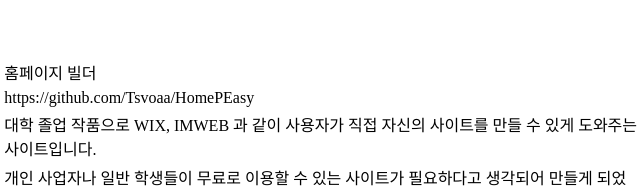
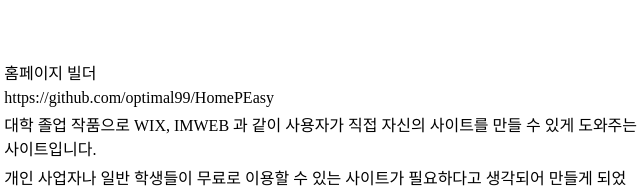
Before and after one commit to PienHEK/PienHEK.github.io, a plain HTML site: page index.html in a window 1280 px wide. Shown: the part 4899-5091 px from the top of the page, 319-959 px from the left. Drawn offline with Linux system fonts and the light colour scheme; a web font is replaced by a local one.

Commit message:
fix: HomePEazy git url 변경

```diff
--- a/index.html
+++ b/index.html
@@ -229,7 +229,7 @@
                             <img class="prj-img" src="asset/img/prjimg/HomePEasy/prjneople.png" />
                             <div class = "content">
                                 <p>홈페이지 빌더</p>
-                                <a href="https://github.com/Tsvoaa/HomePEasy">https://github.com/Tsvoaa/HomePEasy</a>
+                                <a href="https://github.com/optimal99/HomePEasy">https://github.com/optimal99/HomePEasy</a>
                                 <p>대학 졸업 작품으로 WIX, IMWEB 과 같이 사용자가 직접 자신의 사이트를 만들 수 있게 도와주는 사이트입니다.</p>
                                 <p>개인 사업자나 일반 학생들이 무료로 이용할 수 있는 사이트가 필요하다고 생각되어 만들게 되었습니다.</p>
                                 <p>HTML, JS, CSS, SPRING을 이용한 프로젝트로 Spring 구조를 이해할 수 있게 된 프로젝트였습니다.</p>
```
